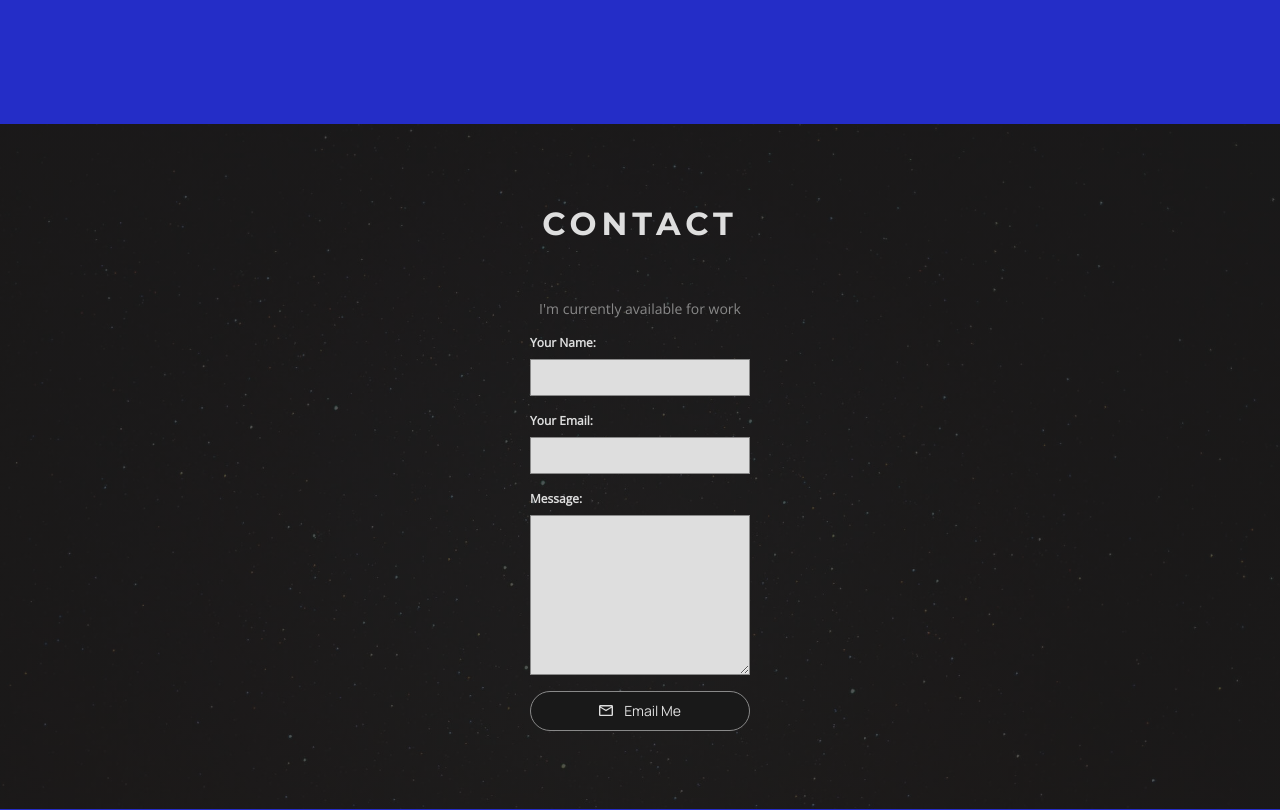
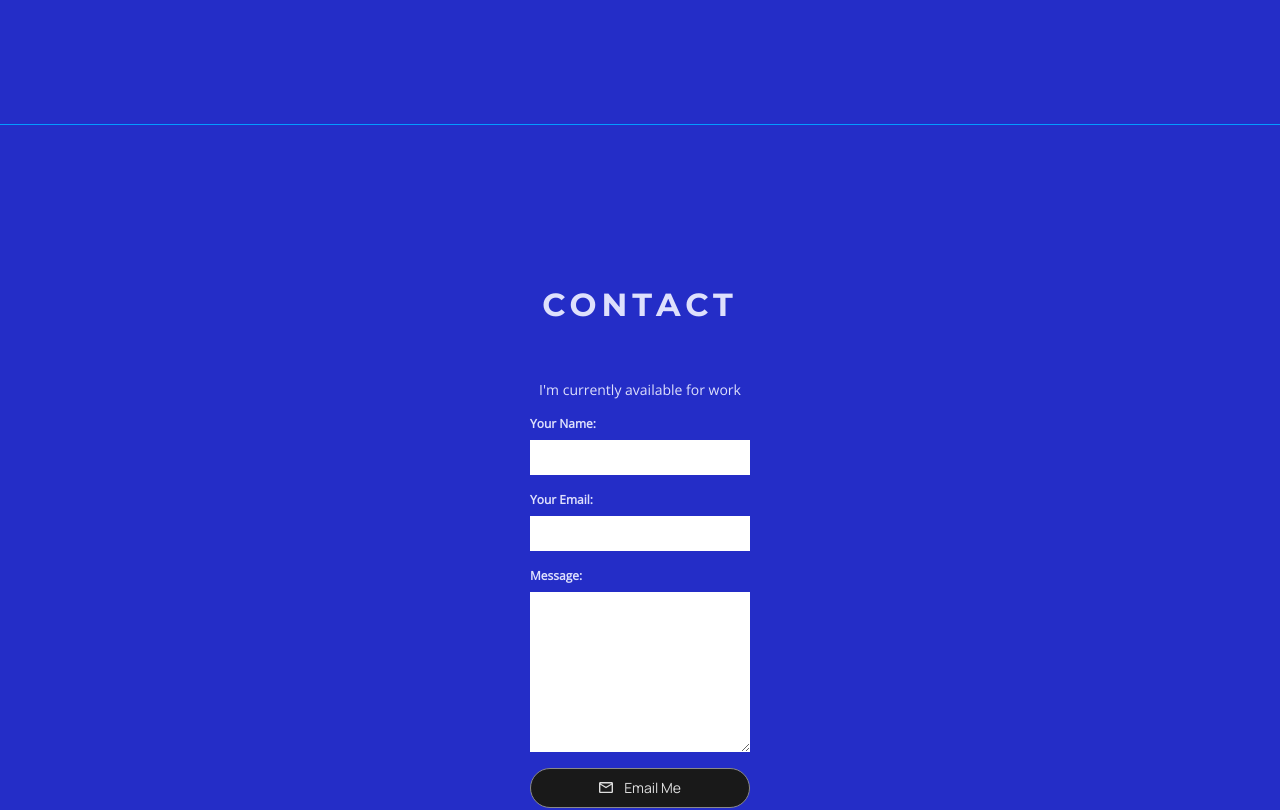
Before and after one commit to Wolfushima/portfolio, a React (Create React App) app: page / in a window 1280 px wide. Shown: the part 5120-5930 px from the top of the page. Built offline with nearby package versions, Linux system fonts and the light colour scheme; a web font is replaced by a local one.

Commit message:
style: Change color of background and text, remove background image

```diff
--- a/src/sass/_contact.scss
+++ b/src/sass/_contact.scss
@@ -1,17 +1,12 @@
 .contact {
-  background: $bg-grey-dark;
-  background-image:
-  linear-gradient(180deg, rgba(32, 32, 32, 0.763), rgba(32, 32, 32, 0.763)),
-  url('../assets/home/stars-background.jpg');
-  background-repeat: no-repeat;
-  background-position: center;
-  background-size: cover;
+  border-top: 1px solid #039bff;
+  background-color: #242dc7;
   &__wrapper{
     max-width: 1440px;
-    padding: 5rem;
+    padding: 10rem;
     margin: 0 auto;
     @include breakpoint-down(medium) {
-      padding: 5rem 3rem;
+      padding: 10rem 3rem;
     }
     @include breakpoint-down(small) {
       padding: 5rem 2rem;
@@ -25,7 +20,7 @@
   }
   &__header {
     h3 {
-      @include h3($light-text)
+      @include h3(#DEE0FC);
     }
   }
   &__msg {
@@ -33,7 +28,7 @@
     p {
       font-size: $font-sm;
       font-family: 'Open Sans', sans-serif;
-      color: $grey-text;
+      color: #DEE0FC;
     }
   }
   &__button {
@@ -70,14 +65,14 @@
       gap: 0.5rem;
       font-size: $font-xsm;
       font-family: 'Open Sans', sans-serif;
-      color: $light-text;
+      color: #DEE0FC;
       font-weight: 900;
     }
     input,
     textarea {
-      background: $bg-light;
+      background: white;
       border-radius: none;
-      border: 1px solid $grey-text;
+      border: none;
       padding: 0.5rem;
       font-size: $font-sm;
       font-family: 'Open Sans', sans-serif;
```
